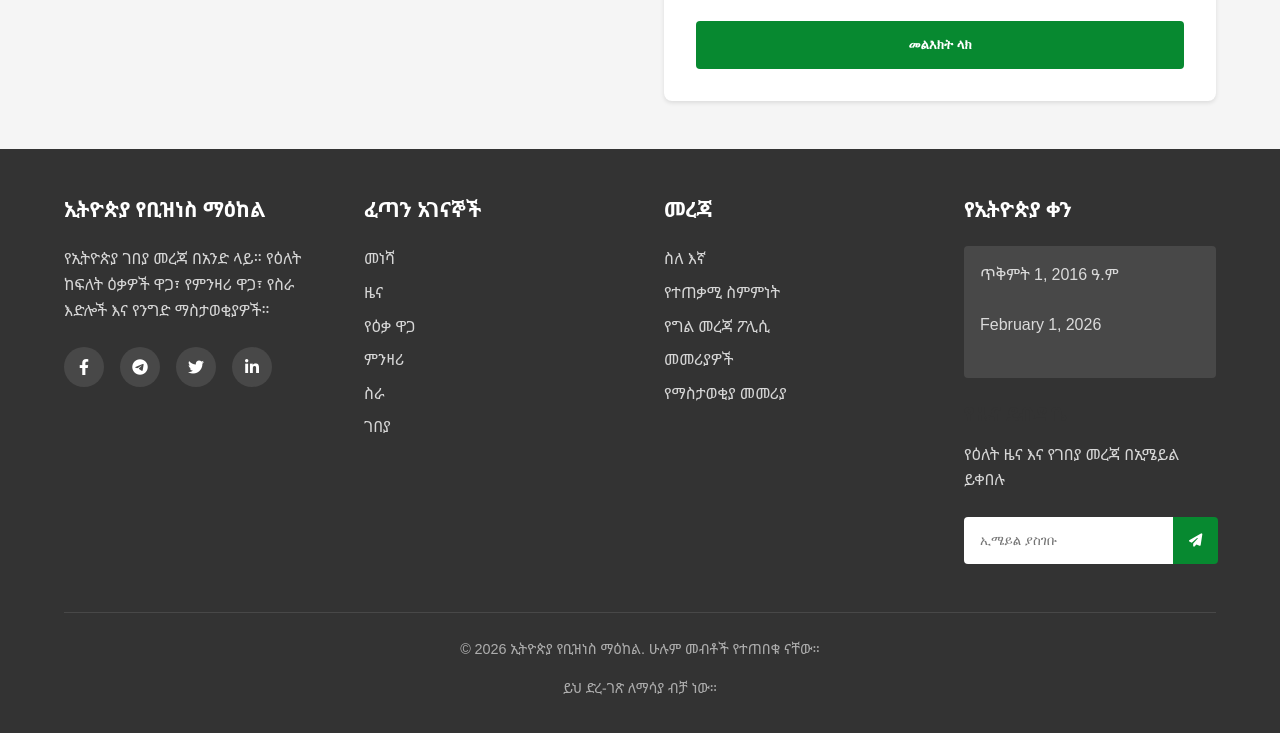
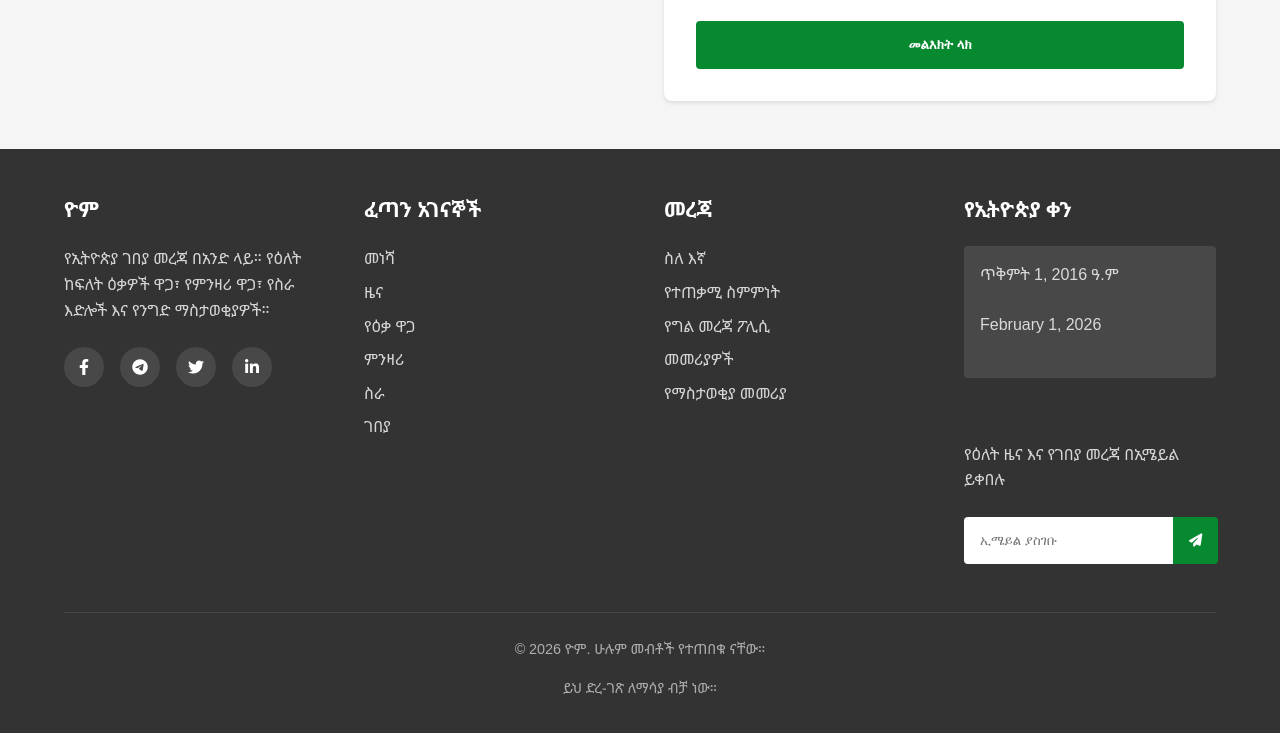
Before and after one commit to Henas12/yom, a plain HTML site: page index.html in a window 1280 px wide. Shown: the part 6768-7501 px from the top of the page. Drawn offline with Linux system fonts and the light colour scheme.

Commit message:
Update title and footer text for rebranding

```diff
--- a/index.html
+++ b/index.html
@@ -328,7 +328,7 @@
         <div class="container">
             <div class="footer-grid">
                 <div class="footer-column">
-                    <h3>ኢትዮጵያ የቢዝነስ ማዕከል</h3>
+                    <h3>ዮም</h3>
                     <p>የኢትዮጵያ ገበያ መረጃ በአንድ ላይ። የዕለት ከፍለት ዕቃዎች ዋጋ፣ የምንዛሪ ዋጋ፣ የስራ እድሎች እና የንግድ ማስታወቂያዎች።</p>
                     <div class="social-links">
                         <a href="#" aria-label="ፌስቡክ"><i class="fab fa-facebook-f"></i></a>
@@ -379,7 +379,7 @@
             </div>
 
             <div class="footer-bottom">
-                <p>&copy; <span id="current-year">2023</span> ኢትዮጵያ የቢዝነስ ማዕከል. ሁሉም መብቶች የተጠበቁ ናቸው።</p>
+                <p>&copy; <span id="current-year">2023</span> ዮም. ሁሉም መብቶች የተጠበቁ ናቸው።</p>
                 <p>ይህ ድረ-ገጽ ለማሳያ ብቻ ነው።</p>
             </div>
         </div>
@@ -395,7 +395,7 @@
     <script>
         // Inline script to initialize the page
         document.addEventListener('DOMContentLoaded', function() {
-            console.log('Ethiopian Business Hub loaded successfully!');
+            console.log('Ethiopian Business loaded successfully!');
         });
     </script>
 </body>
```
